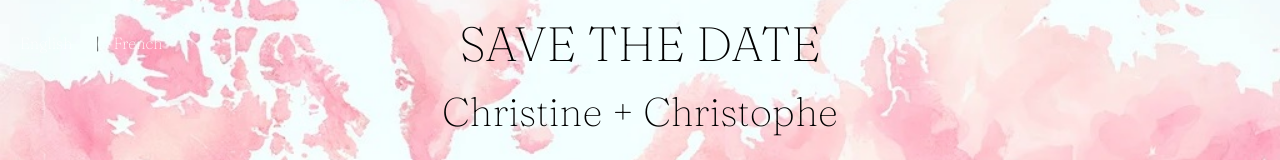
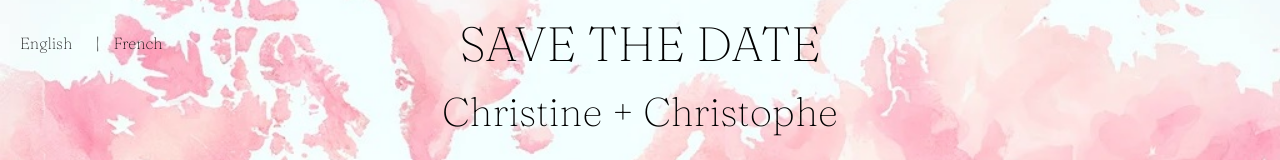
Before and after one commit to lemariagedeschris/wedding-save-the-date, a plain HTML site: page index.html in a window 1280 px wide. Shown: the top 160 px of the page. Drawn offline with Linux system fonts and the light colour scheme.

Commit message:
Update style.css

```diff
--- a/style.css
+++ b/style.css
@@ -43,17 +43,16 @@ body {
 }
 
 #languageSelector a {
-    text-decoration: none; /* Removes underline from links */
-    color: #ffffff; /* Changes text color to white for visibility, adjust as needed */
+    text-decoration: none; /* Keeps links without underline, add if you prefer */
+    color: #000; /* Changes text color to black */
     cursor: pointer;
     font-family: 'Fraunces', serif;
     font-weight: 100;
     background-color: transparent; /* Ensures no background color */
-    border: none; /* Removes border */
-    padding: 5px 10px; /* Adjust padding as desired */
-    margin-right: 10px; /* Adds some space between the links */
+    border: none; /* Ensures no border */
+    padding: 5px 10px; /* Adjust padding as needed */
+    margin-right: 10px; /* Adjusts spacing between the links */
 }
-
 
 /* Styling for headers and paragraphs */
 h1, h2, p, a {
```
